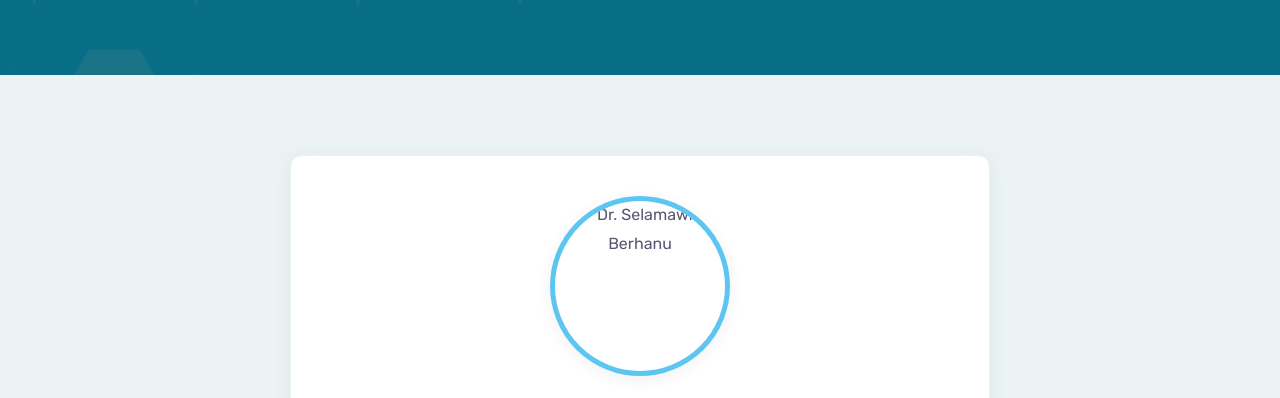
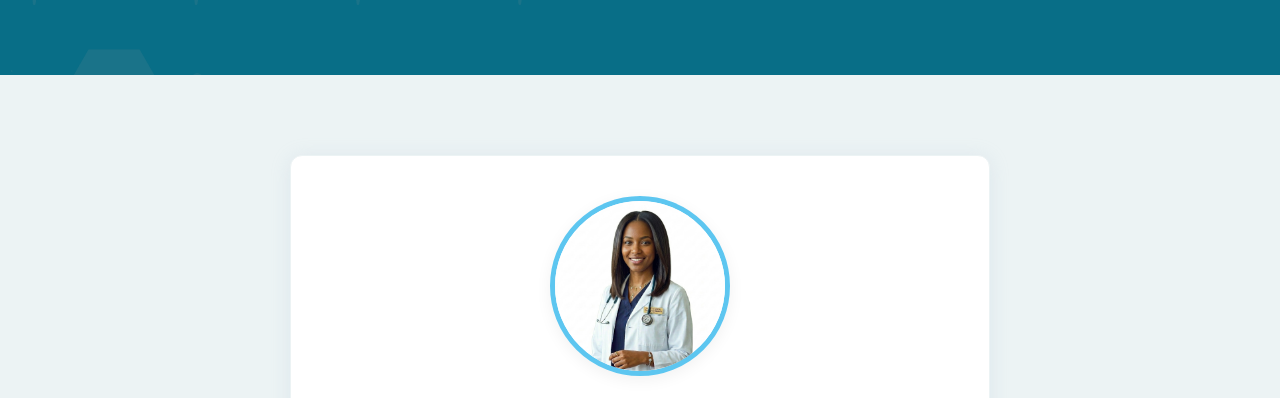
Before and after one commit to Kaletsidikk/kaletsidikk, a plain HTML site: page Hakim Gizaw Website/gynecology.html in a window 1280 px wide. Shown: the part 305-703 px from the top of the page. Drawn offline with nearby package versions, Linux system fonts and the light colour scheme.

Commit message:
Fix clinician image paths to use new PNG files

```diff
--- a/Hakim Gizaw Website/gynecology.html
+++ b/Hakim Gizaw Website/gynecology.html
@@ -164,7 +164,7 @@
 
           <div class="doctor-profile-card">
             <div class="doctor-profile-img-wrapper">
-              <img src="./assets/images/Serkalem Kassa.jpg" alt="Dr. Selamawit Berhanu" class="doctor-profile-img">
+              <img src="./assets/images/serkalem kassa.png" alt="Dr. Selamawit Berhanu" class="doctor-profile-img">
             </div>
 
             <h2>Dr. Selamawit Berhanu</h2>
```
